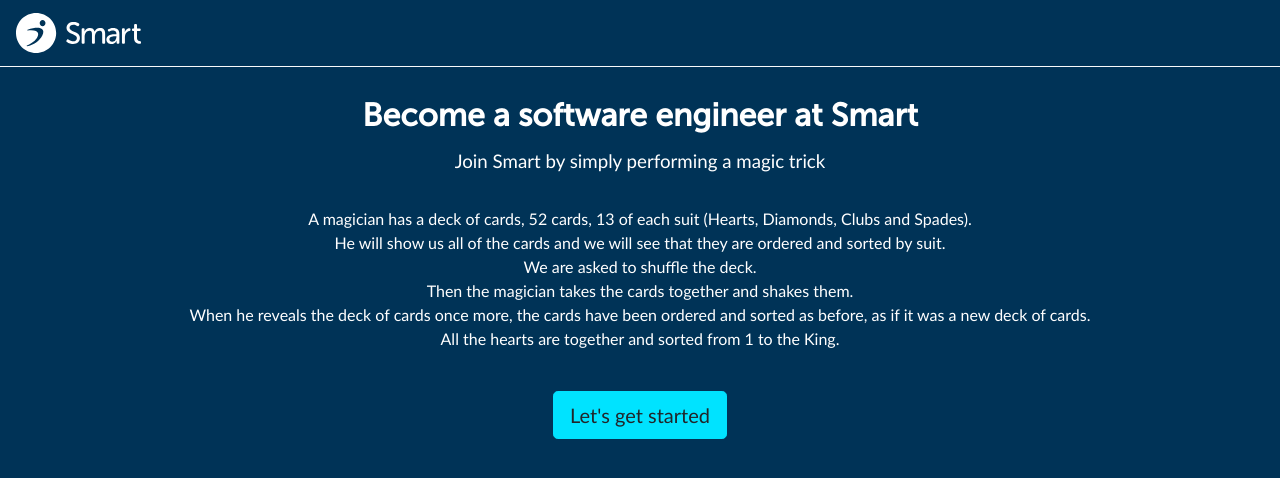
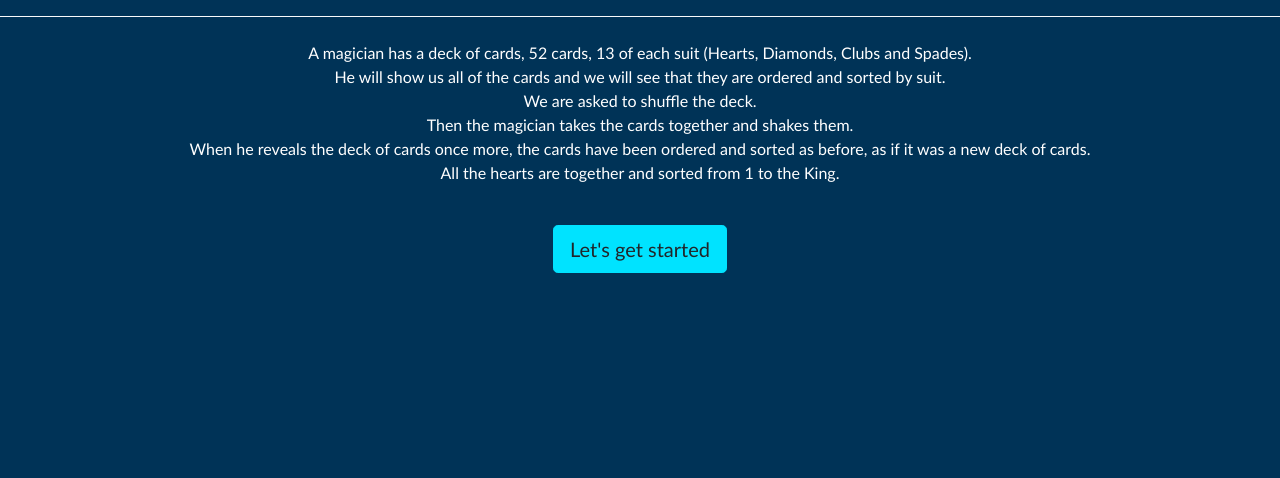
Before and after one commit to hal-efecan/magic-card-trick-test, a website: page index.html in a window 1280 px wide. Drawn offline with Linux system fonts and the light colour scheme.

Commit message:
updated html

```diff
--- a/index.html
+++ b/index.html
@@ -5,18 +5,13 @@
   <meta name="viewport" content="width=device-width, initial-scale=1.0">
   <meta http-equiv="X-UA-Compatible" content="ie=edge">
   <link rel="stylesheet" href="css/index.css">
-  <link rel="shortcut icon" href="favicon.ico" type="image/x-icon">
+  <!-- <link rel="shortcut icon" href="favicon.ico" type="image/x-icon"> -->
   <script src="js/index.js" defer></script>
-  <title>Smart Magic Cards</title>
+  <title>Magic Cards</title>
 </head>
 <body class="bg-primary">
   <nav class="navbar navbar-dark bg-primary border-1 border-bottom border-light">
-    <a class="navbar-brand" href="https://www.autoenrolment.co.uk" target="_blank" rel="noopener noreferrer">
-      <img src="assets/smart-logo.svg" height="40" alt="smart-logo">
-    </a>
   </nav>
-  <h1 class="text-white text-center pt-4">Become a software engineer at Smart</h1>
-  <h3 class="text-white text-center">Join Smart by simply performing a magic trick</h3>
   <p class="text-white text-center py-4">
     A magician has a deck of cards, 52 cards, 13 of each suit (Hearts, Diamonds, Clubs and Spades).<br>
     He will show us all of the cards and we will see that they are ordered and sorted by suit.<br>
```
Also changed, not shown: assets/fork-example.png (deleted), assets/smart-logo.svg (deleted), favicon.ico (deleted), readme.md (deleted), 1 other file.
